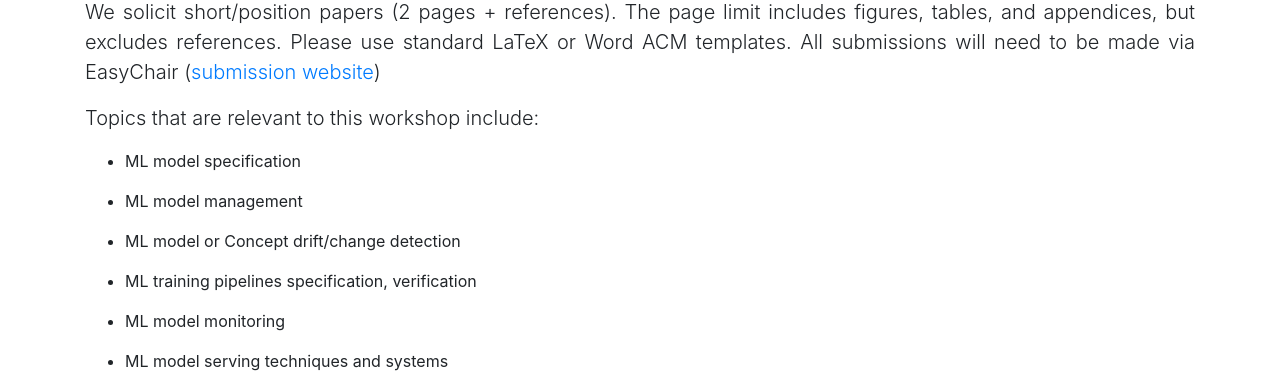
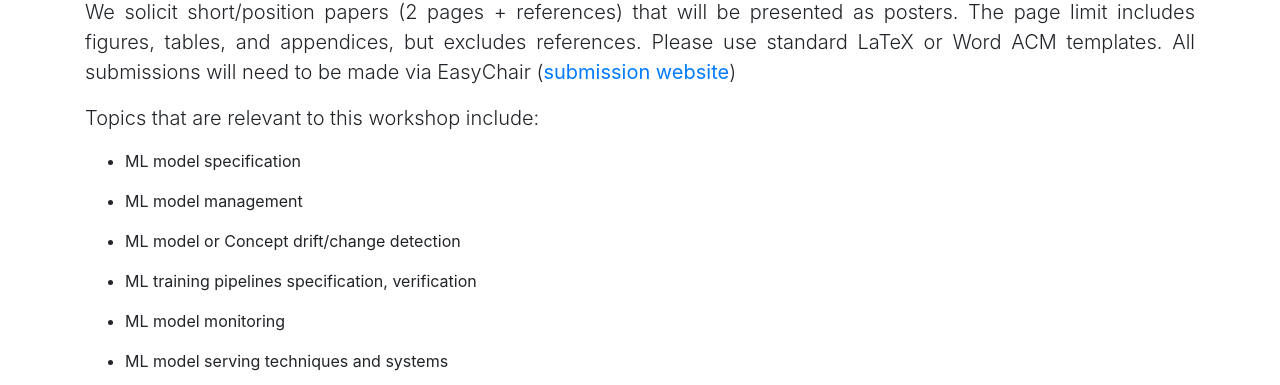
Before and after one commit to mlops-systems/mlops-systems.github.io, a plain HTML site: page index.html in a window 1280 px wide. Shown: the part 715-1100 px from the top of the page. Drawn offline with nearby package versions, Linux system fonts and the light colour scheme.

Commit message:
Update index.html
Formatting

```diff
--- a/index.html
+++ b/index.html
@@ -76,10 +76,10 @@
         <div class="col-lg-12 text-center">
           <h2 id="cfp"> Call for Papers </h2>
           <p class="lead" align="justify">
-            We solicit short/position papers (2 pages + references).
+            We solicit short/position papers (2 pages + references) that will be presented as posters.
             The page limit includes figures, tables, and appendices, but excludes references.
             Please use standard LaTeX or Word ACM templates.
-            All submissions will need to be made via EasyChair (<a href="https://easychair.org/my/conference?conf=mlops2020#">submission website</a>)
+            All submissions will need to be made via EasyChair (<b><a href="https://easychair.org/my/conference?conf=mlops2020#">submission website</a></b>)
          </p>
          <p class="lead" align="justify">
           Topics that are relevant to this workshop include:
```
